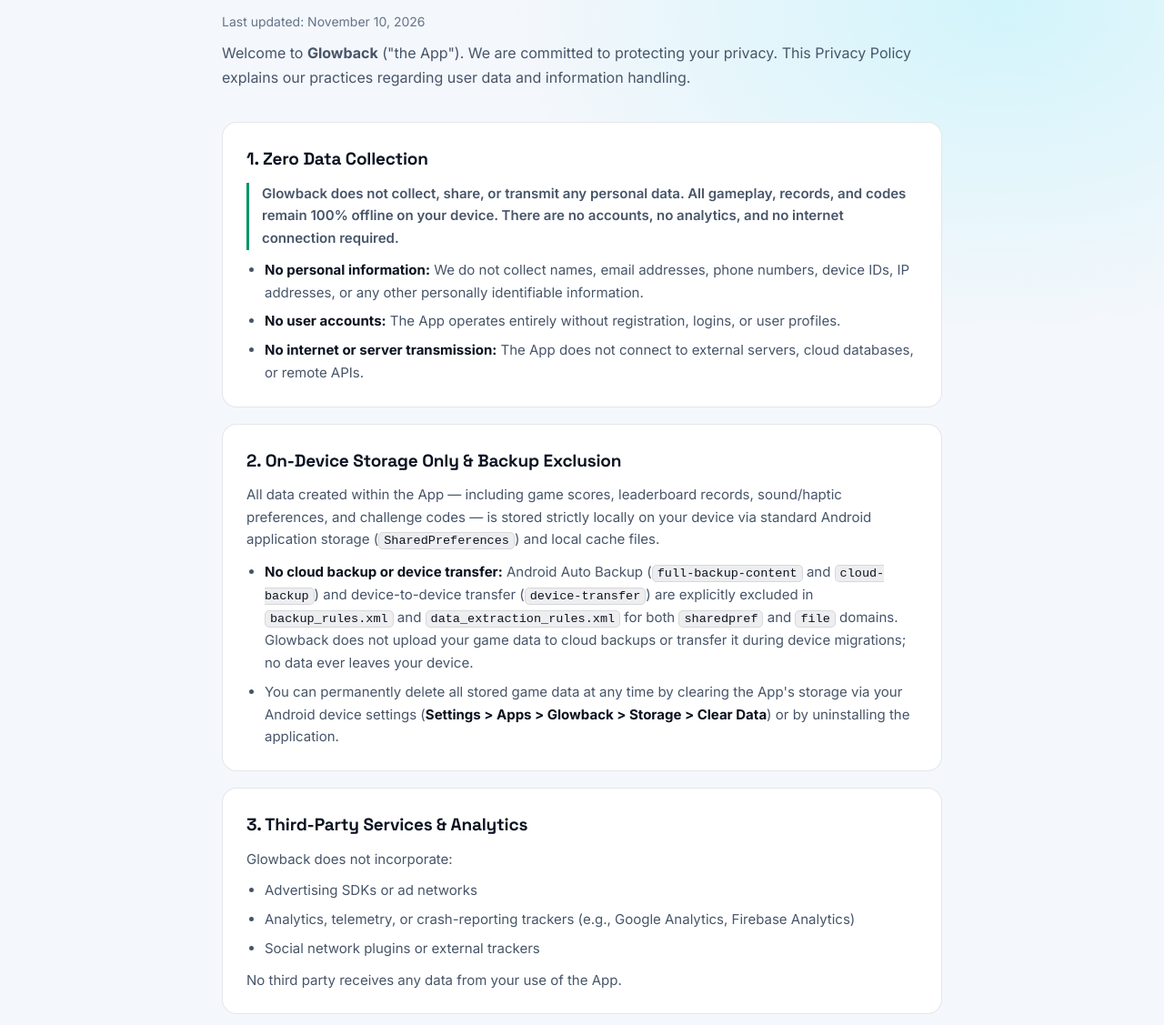
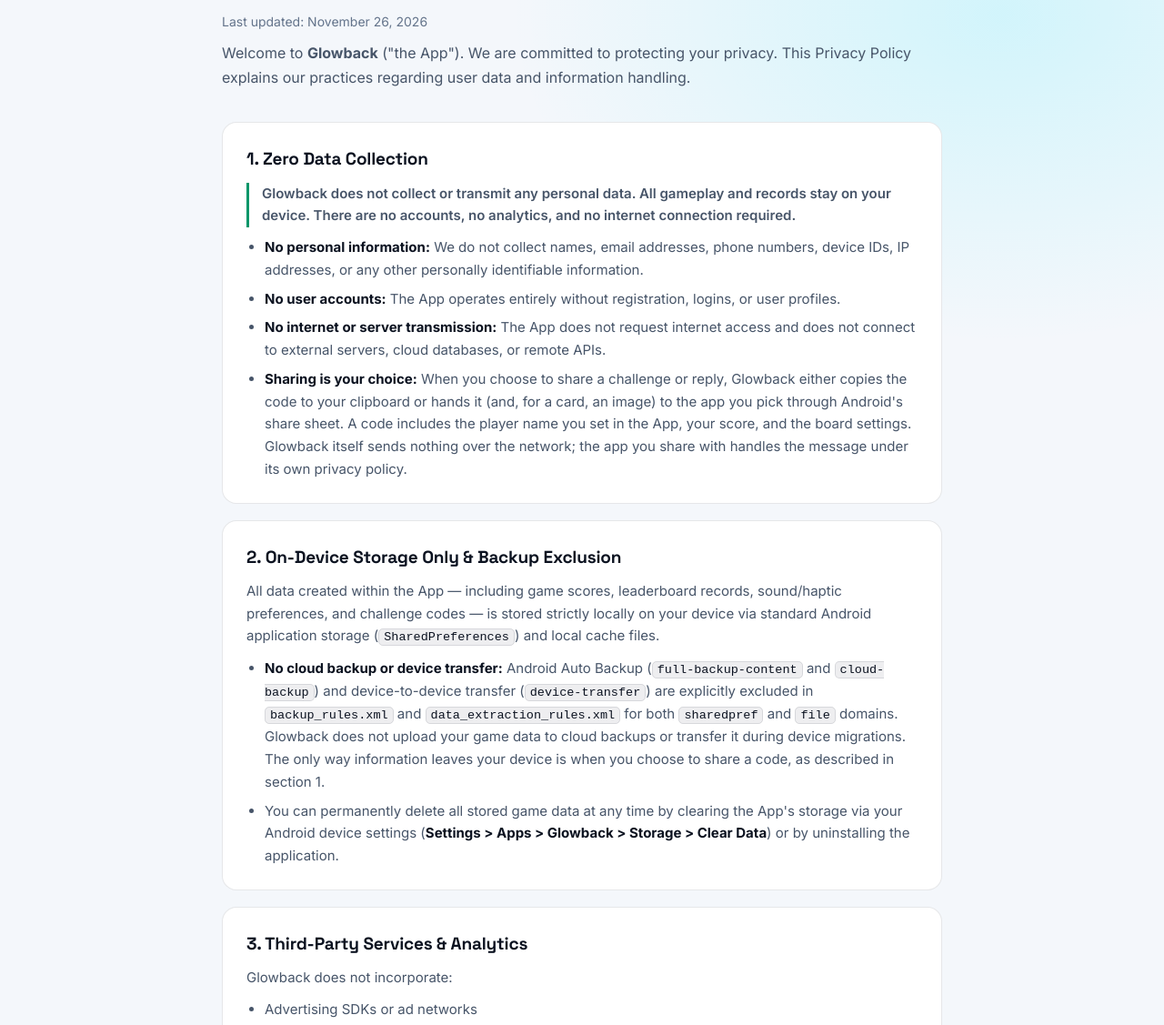
Before and after one commit to V-Poovarasan-Github/GlowBack-Game, a plain HTML site: page privacy.html in a window 1280 px wide. Shown: the part 128-1255 px from the top of the page at 91% size. Drawn offline with Linux system fonts and the light colour scheme.

Commit message:
privacy: describe user-initiated code sharing accurately; drop unverified compliance claims
Co-Authored-By: Claude Opus 5.5 <noreply@anthropic.com>
Claude-Session: https://claude.ai/code/session_01B2X8icKkiJE8JJX4JreqoX

```diff
--- a/privacy.html
+++ b/privacy.html
@@ -174,16 +174,17 @@
 
 <main class="wrap">
   <h1>Privacy Policy for Glowback</h1>
-  <p class="updated">Last updated: November 10, 2026</p>
+  <p class="updated">Last updated: November 26, 2026</p>
   <p class="intro">Welcome to <b>Glowback</b> ("the App"). We are committed to protecting your privacy. This Privacy Policy explains our practices regarding user data and information handling.</p>
 
   <section class="policy">
     <h2>1. Zero Data Collection</h2>
-    <p class="headline">Glowback does not collect, share, or transmit any personal data. All gameplay, records, and codes remain 100% offline on your device. There are no accounts, no analytics, and no internet connection required.</p>
+    <p class="headline">Glowback does not collect or transmit any personal data. All gameplay and records stay on your device. There are no accounts, no analytics, and no internet connection required.</p>
     <ul>
       <li><b>No personal information:</b> We do not collect names, email addresses, phone numbers, device IDs, IP addresses, or any other personally identifiable information.</li>
       <li><b>No user accounts:</b> The App operates entirely without registration, logins, or user profiles.</li>
-      <li><b>No internet or server transmission:</b> The App does not connect to external servers, cloud databases, or remote APIs.</li>
+      <li><b>No internet or server transmission:</b> The App does not request internet access and does not connect to external servers, cloud databases, or remote APIs.</li>
+      <li><b>Sharing is your choice:</b> When you choose to share a challenge or reply, Glowback either copies the code to your clipboard or hands it (and, for a card, an image) to the app you pick through Android's share sheet. A code includes the player name you set in the App, your score, and the board settings. Glowback itself sends nothing over the network; the app you share with handles the message under its own privacy policy.</li>
     </ul>
   </section>
 
@@ -191,7 +192,7 @@
     <h2>2. On-Device Storage Only &amp; Backup Exclusion</h2>
     <p>All data created within the App — including game scores, leaderboard records, sound/haptic preferences, and challenge codes — is stored strictly locally on your device via standard Android application storage (<code>SharedPreferences</code>) and local cache files.</p>
     <ul>
-      <li><b>No cloud backup or device transfer:</b> Android Auto Backup (<code>full-backup-content</code> and <code>cloud-backup</code>) and device-to-device transfer (<code>device-transfer</code>) are explicitly excluded in <code>backup_rules.xml</code> and <code>data_extraction_rules.xml</code> for both <code>sharedpref</code> and <code>file</code> domains. Glowback does not upload your game data to cloud backups or transfer it during device migrations; no data ever leaves your device.</li>
+      <li><b>No cloud backup or device transfer:</b> Android Auto Backup (<code>full-backup-content</code> and <code>cloud-backup</code>) and device-to-device transfer (<code>device-transfer</code>) are explicitly excluded in <code>backup_rules.xml</code> and <code>data_extraction_rules.xml</code> for both <code>sharedpref</code> and <code>file</code> domains. Glowback does not upload your game data to cloud backups or transfer it during device migrations. The only way information leaves your device is when you choose to share a code, as described in section 1.</li>
       <li>You can permanently delete all stored game data at any time by clearing the App's storage via your Android device settings (<b>Settings &gt; Apps &gt; Glowback &gt; Storage &gt; Clear Data</b>) or by uninstalling the application.</li>
     </ul>
   </section>
@@ -204,7 +205,7 @@
       <li>Analytics, telemetry, or crash-reporting trackers (e.g., Google Analytics, Firebase Analytics)</li>
       <li>Social network plugins or external trackers</li>
     </ul>
-    <p>No third party receives any data from your use of the App.</p>
+    <p>No third party receives any data from your use of the App, apart from a code you choose to share yourself.</p>
   </section>
 
   <section class="policy">
@@ -219,7 +220,7 @@
 
   <section class="policy">
     <h2>5. Children's Privacy</h2>
-    <p>Glowback is safe for users of all ages, including children. Because the App does not collect, store, or transmit any personal information, it complies with the Children's Online Privacy Protection Act (COPPA), the General Data Protection Regulation (GDPR), and Google Play Families Policy requirements.</p>
+    <p>Glowback is designed to collect no personal information from anyone, including children. The App has no accounts, ads, analytics, or internet access. The only personal detail it holds is the player name you type in, which stays on your device unless you choose to share a code. If a child uses the App, a parent or guardian may want to help choose a name that does not reveal who they are.</p>
   </section>
 
   <section class="policy">
```
